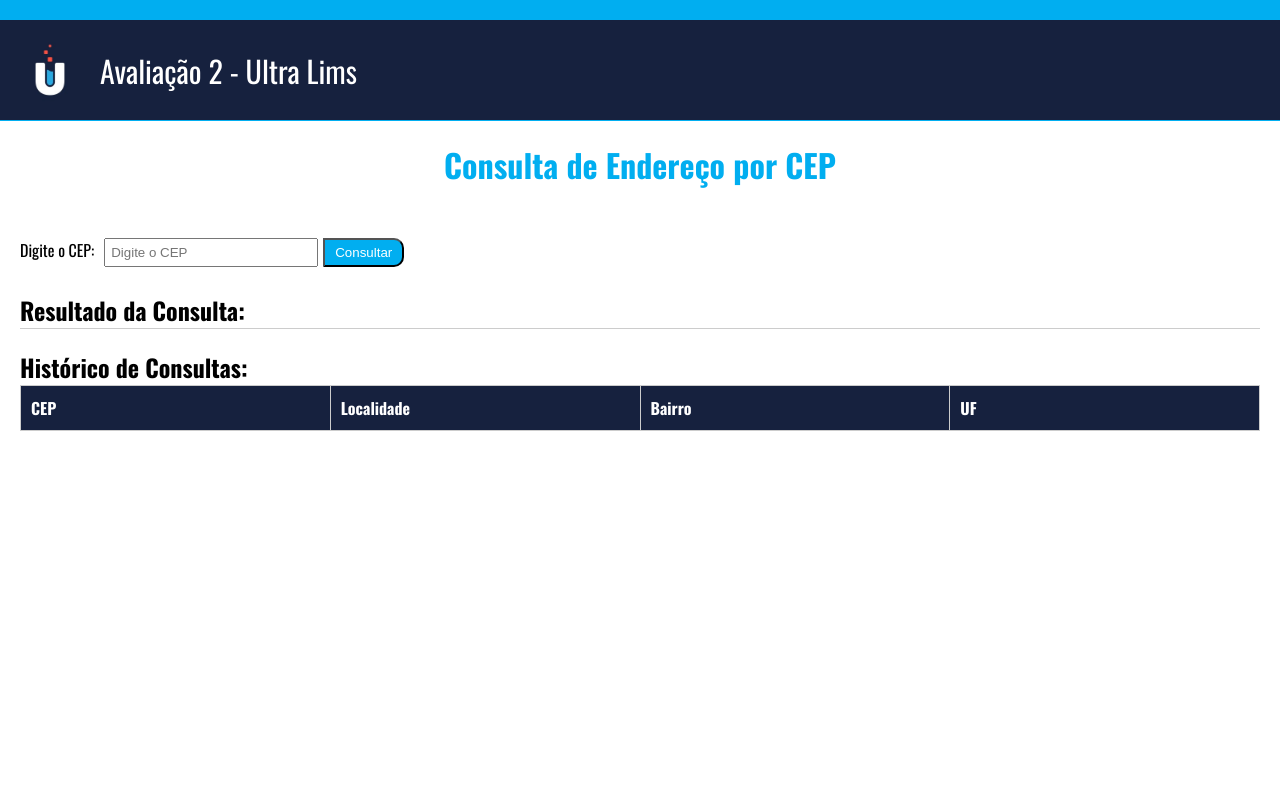
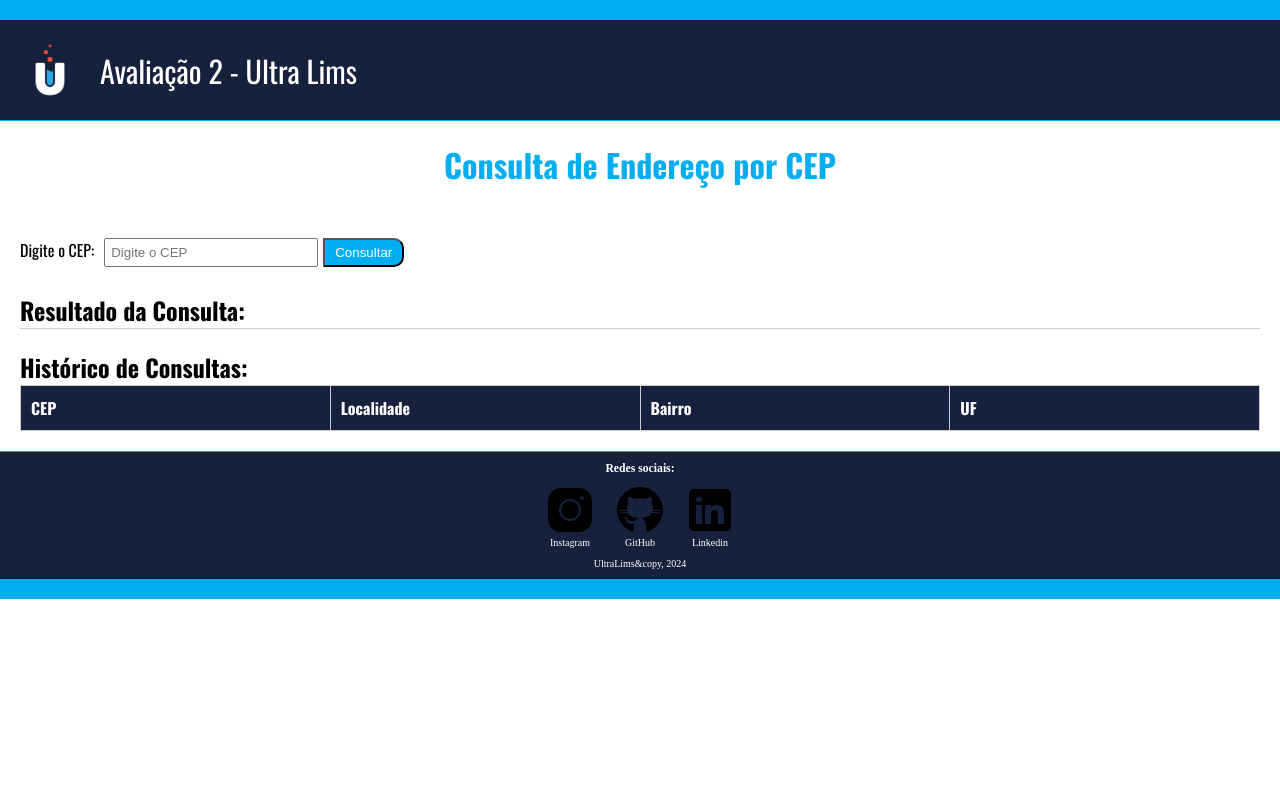
Before and after one commit to andrematos90/teste-Ultra-Lims, an Angular app in the folder SegundaAvaliacao/sistema/: page / in a window 1280 px wide. Shown: the top 800 px of the page. Built offline with nearby package versions, Linux system fonts and the light colour scheme.

Commit message:
refatorando

```diff
--- a/SegundaAvaliacao/sistema/src/app/components/page/page.component.css
+++ b/SegundaAvaliacao/sistema/src/app/components/page/page.component.css
@@ -4,7 +4,7 @@
   font-family: Arial, sans-serif;
   margin: 0;
   padding: 20px;
-  height: 100vh;
+  height: auto;
   font-family: "Oswald", sans-serif;
 }
 
```
